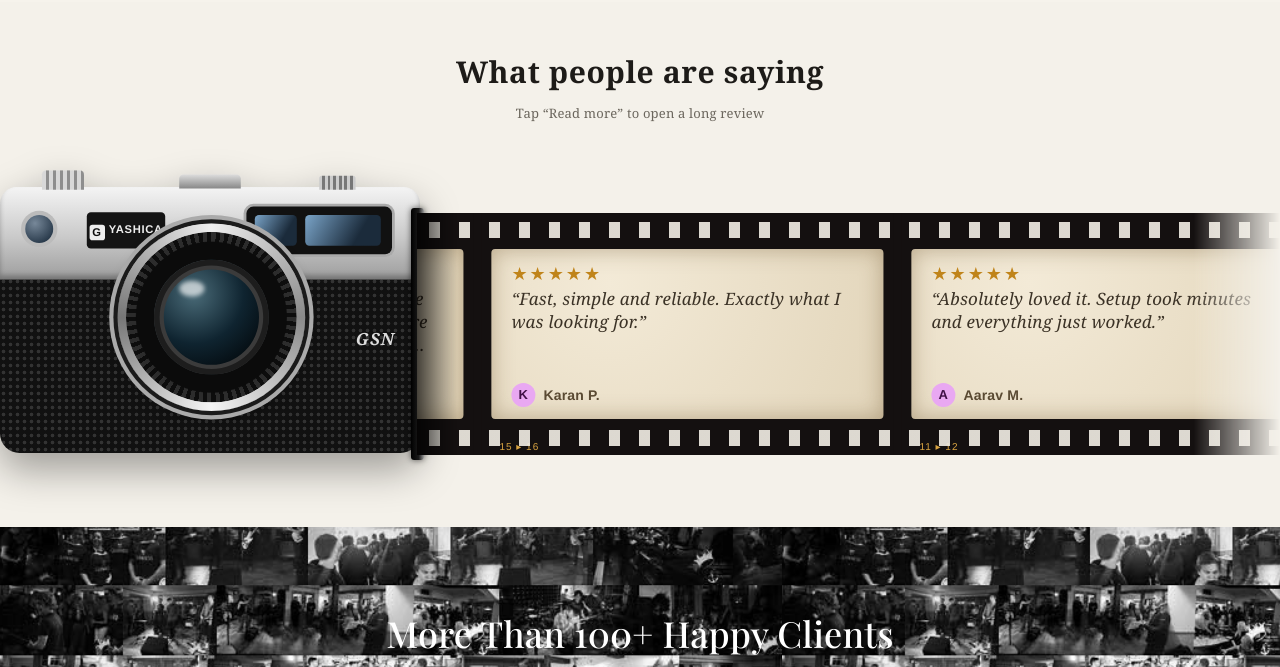
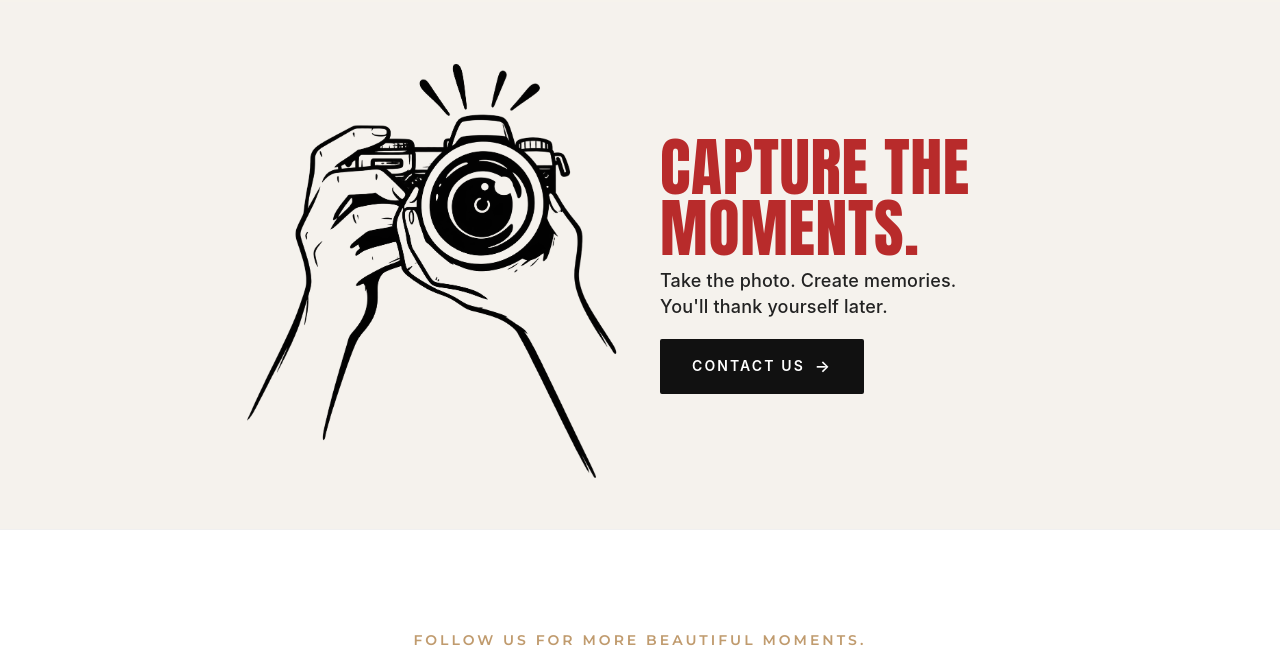
Before and after one commit to aankkiitta/photography, a React (Vite) app: page / in a window 1280 px wide. Shown: the part 8653-9320 px from the top of the page. Built offline with nearby package versions, Linux system fonts and the light colour scheme; a web font is replaced by a local one.

Commit message:
Update photography website

```diff
--- a/src/pages/Home.jsx
+++ b/src/pages/Home.jsx
@@ -30,8 +30,6 @@ const Home = () => {
       <FAQ/>
       <CustomerReviews/>
 
-      <FilmRollReviews/>
-        <Review />
       <ContactCTA/>
       <FollowUs />
     </>
```
